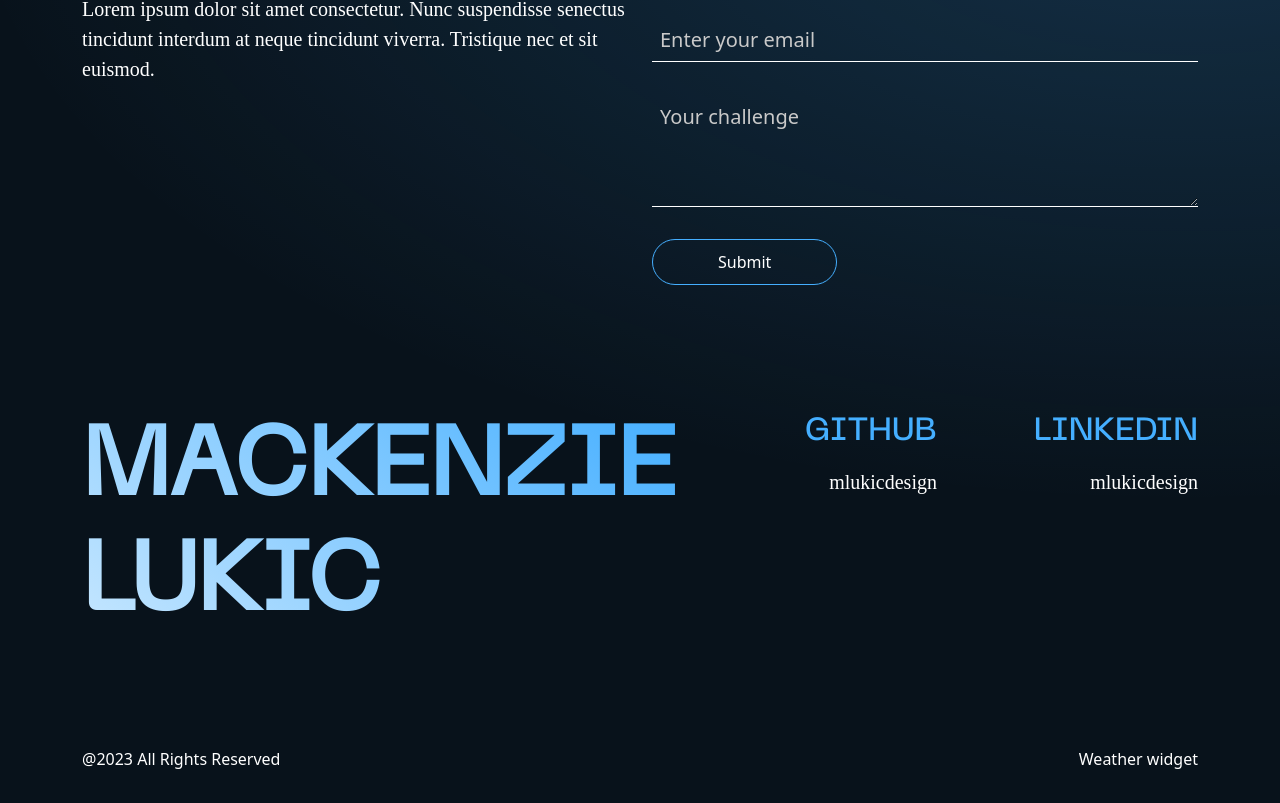
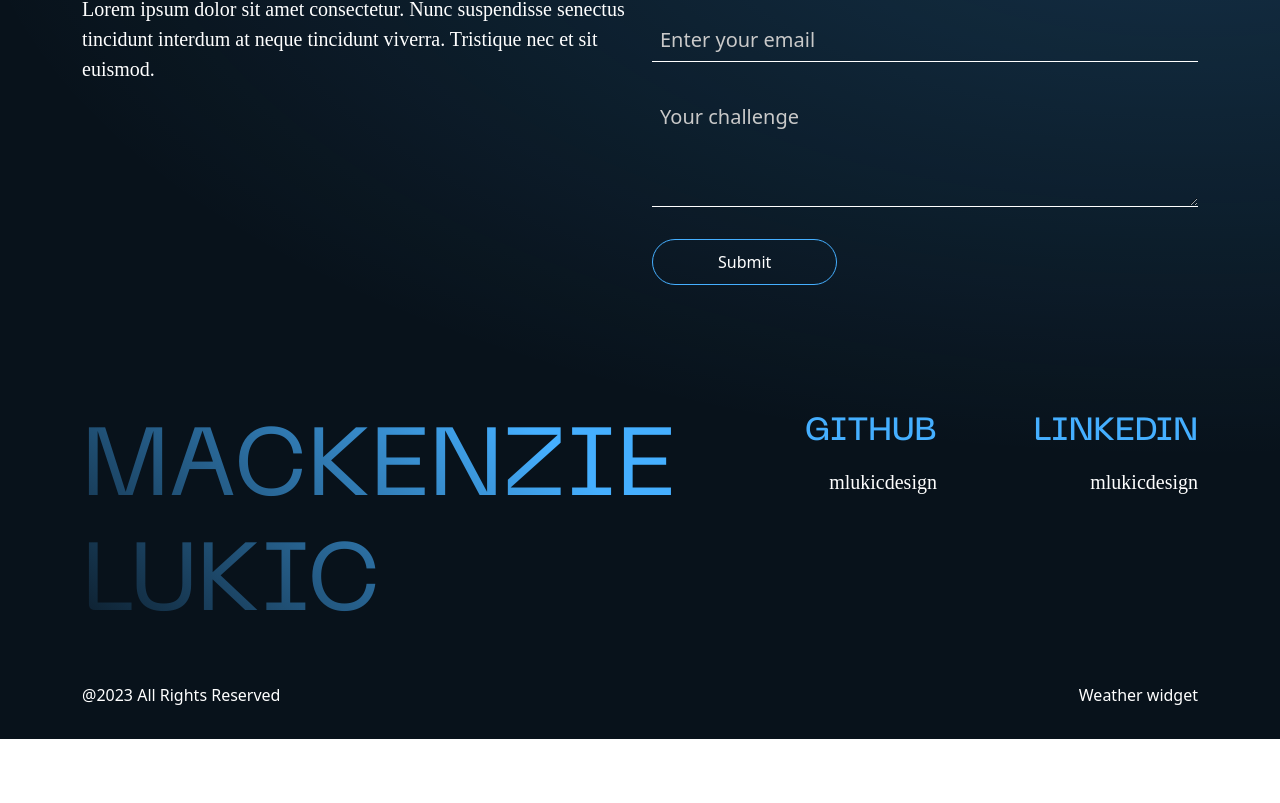
Before and after one commit to mlukicdesign/ml-react-portfolio, a React (Create React App) app in the folder dev-portfolio/: page / in a window 1280 px wide. Shown: the part 3698-4501 px from the top of the page. After the commit the page ends 4437 px from the top, so only its background shows below. Built offline with nearby package versions, Linux system fonts and the light colour scheme.

Commit message:
Updated Styling

```diff
--- a/dev-portfolio/src/components/Contact.js
+++ b/dev-portfolio/src/components/Contact.js
@@ -46,7 +46,7 @@ function Contact() {
         </Row>
     <Row className="footer">
         <Col>
-        <h1 className="name-heading">MACKENZIE LUKIC</h1>
+        <h1 className="name-footer">MACKENZIE LUKIC</h1>
         </Col>
         <Col>
             <Row>
--- a/dev-portfolio/src/components/styles/contactstyles.css
+++ b/dev-portfolio/src/components/styles/contactstyles.css
@@ -56,3 +56,13 @@
     font-size: 2rem;
     color: #45AFFF;
 }
+
+.name-footer {
+    background: linear-gradient(222deg, #45AFFF 18.49%, #08121B 100%);
+    background-clip: text;
+    -webkit-background-clip: text;
+    -webkit-text-fill-color: transparent;
+    font-size: 6rem;
+    font-weight: 500;
+    padding-bottom: 2rem;
+}
```
